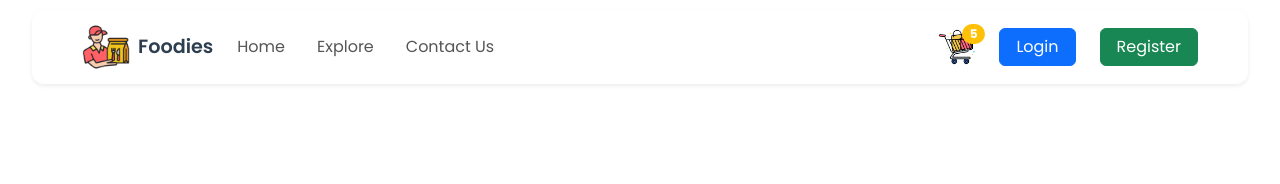
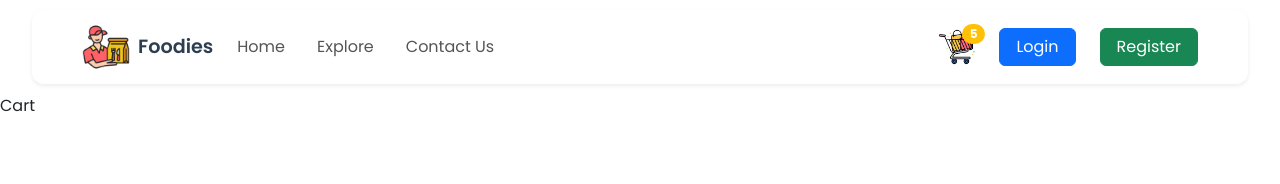
Before and after one commit to orhanturkmenoglu/foodies, a React (Vite) app in the folder foodies/: page /cart in a window 1280 px wide. Shown: the top 184 px of the page. Built offline with nearby package versions, Linux system fonts and the light colour scheme; no server answers.

Commit message:
Cart pages component eklendi ve menubar cart icon cart pages sayfasına yönlendirildi.

```diff
--- a/foodies/src/App.jsx
+++ b/foodies/src/App.jsx
@@ -5,6 +5,7 @@ import { Home } from "./pages/Home/Home";
 import { Contact } from "./pages/Contact/Contact";
 import { ExploreFood } from "./pages/ExploreFood/ExploreFood";
 import { FoodDetails } from "./pages/FoodDetails/FoodDetails.jsx";
+import { Cart } from "./pages/Cart/Cart.jsx";
 
 const App = () => {
   return (
@@ -15,6 +16,7 @@ const App = () => {
         <Route path="/contact" element={<Contact />} />
         <Route path="/explore" element={<ExploreFood />} />
         <Route path="/food/:id" element ={<FoodDetails/>}/>
+        <Route path="/cart/" element ={<Cart/>}/>
       </Routes>
     </div>
   );
--- a/foodies/src/components/Menubar/Menubar.jsx
+++ b/foodies/src/components/Menubar/Menubar.jsx
@@ -39,10 +39,12 @@ export const Menubar = () => {
 
           {/* Sağ Menü */}
           <div className="d-flex align-items-center gap-4">
-            <div className="position-relative">
+            <Link to={"/cart"}>
+             <div className="position-relative">
               <img src={assets.cart} alt="Cart" height={36} width={36} className="cart-icon"/>
               <span className="cart-badge badge rounded-pill">5</span>
             </div>
+            </Link>
             <button className="btn btn-primary px-3">Login</button>
             <button className="btn btn-success px-3">Register</button>
           </div>
--- a/foodies/src/pages/Cart/Cart.jsx
+++ b/foodies/src/pages/Cart/Cart.jsx
@@ -0,0 +1,7 @@
+import React from 'react'
+
+export const Cart = () => {
+  return (
+    <div>Cart</div>
+  )
+}
```
